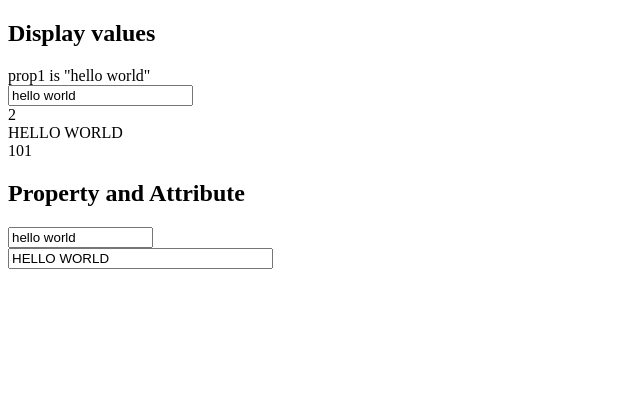
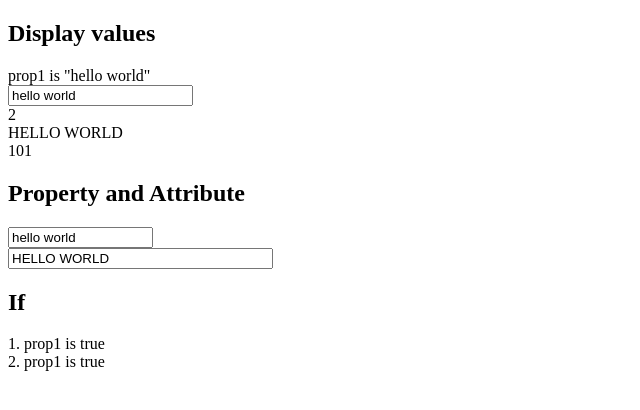
Before and after one commit to nirasan/angular-template-example, an Angular app: page / in a window 1280 px wide. Shown: the top 410 px of the page, without its empty margins (0-640 px from the left). Built offline with nearby package versions, Linux system fonts and the light colour scheme.

Commit message:
add if example

```diff
--- a/src/app/app.component.html
+++ b/src/app/app.component.html
@@ -1,2 +1,3 @@
 <app-comp1></app-comp1>
 <app-comp2></app-comp2>
+<app-comp3></app-comp3>
--- a/src/app/app.module.ts
+++ b/src/app/app.module.ts
@@ -5,13 +5,15 @@ import {FormsModule} from '@angular/forms';
 import {AppComponent} from './app.component';
 import {Comp1Component} from './comp1.component';
 import {Comp2Component} from './comp2.component';
+import {Comp3Component} from './comp3.component';
 
 
 @NgModule({
   declarations: [
     AppComponent,
     Comp1Component,
-    Comp2Component
+    Comp2Component,
+    Comp3Component,
   ],
   imports: [
     BrowserModule,
--- /dev/null
+++ b/src/app/comp3.component.ts
@@ -0,0 +1,22 @@
+import {Component} from '@angular/core';
+
+@Component({
+  selector: 'app-comp3',
+  template: `
+    <h2>If</h2>
+
+    <ng-container *ngIf="prop1">
+      <div>1. prop1 is true</div>
+    </ng-container>
+
+    <ng-container *ngIf="prop1; else prop1ElseBlock">
+      <div>2. prop1 is true</div>
+    </ng-container>
+    <ng-template #prop1ElseBlock>
+      <div>2. prop1 is false</div>
+    </ng-template>
+  `
+})
+export class Comp3Component {
+  prop1 = true;
+}
```
Also changed, not shown: 1 other file (tests, documents, lock files or other folders).
